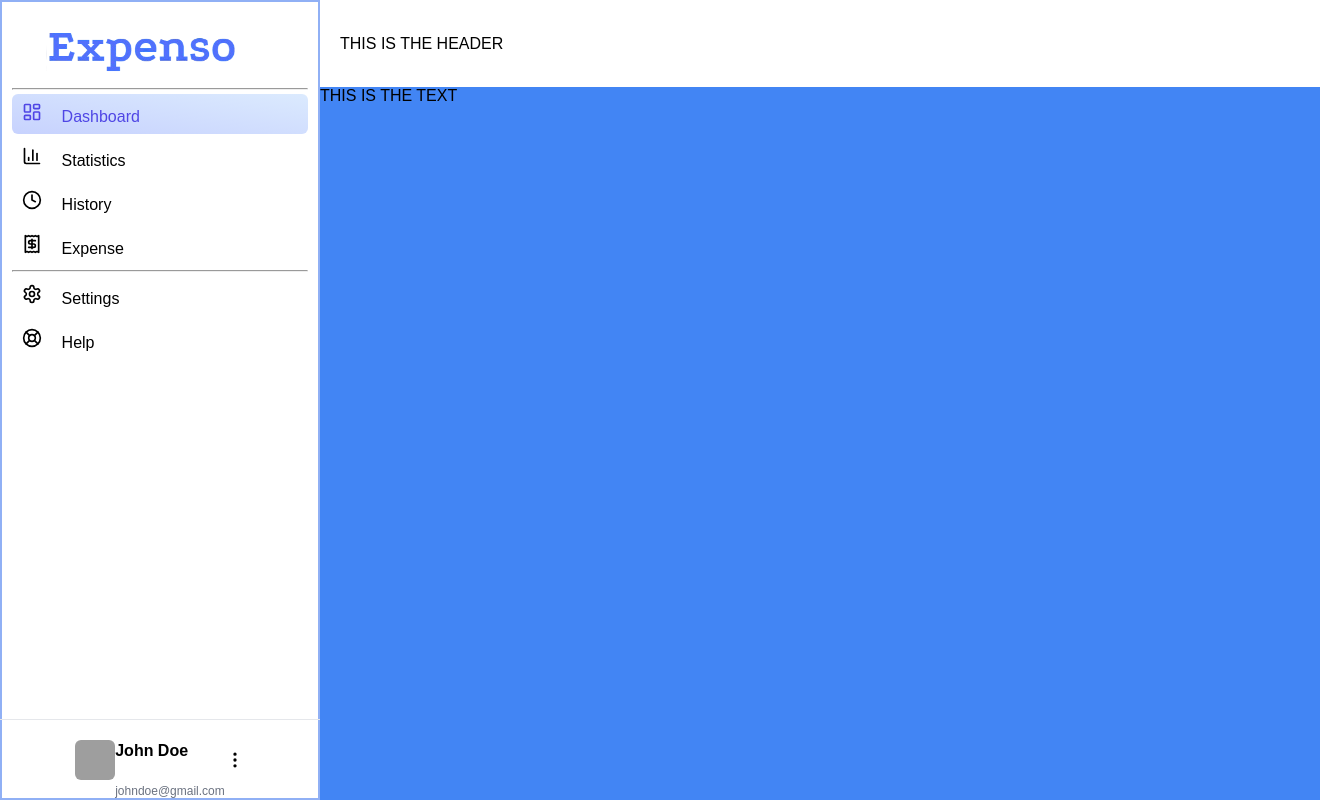
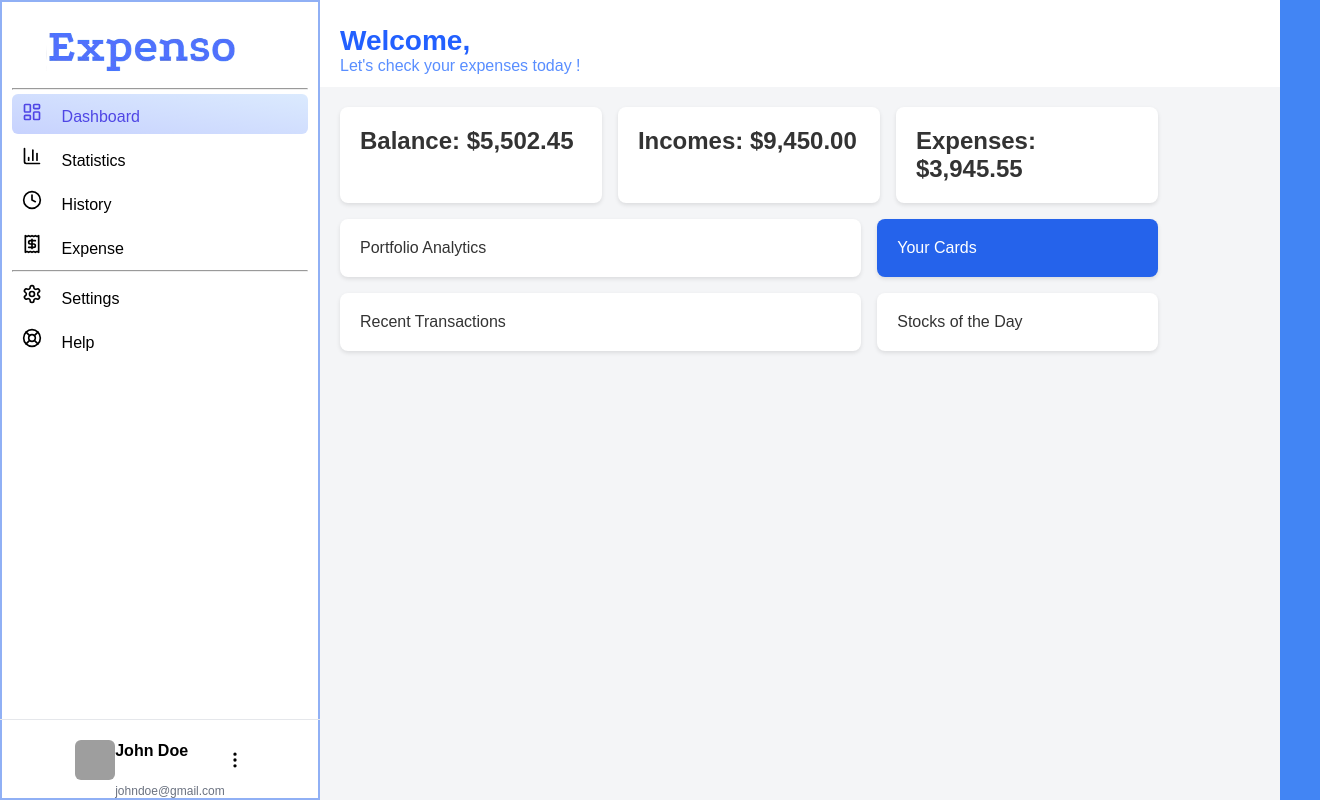
Before and after one commit to HassanKashif-pro/Expense-Tracker, a React (Vite) app in the folder my-react-app/: page /home in a window 1280 px wide. Shown: the whole page, 1320 px wide, since content can reach past the window. Built offline with nearby package versions, Linux system fonts and the light colour scheme; grey boxes are pictures that could not be loaded; a web font is replaced by a local one.

Commit message:
(webapp): Added static cards in home page.

```diff
--- a/my-react-app/src/components/side-Items.tsx
+++ b/my-react-app/src/components/side-Items.tsx
@@ -25,19 +25,20 @@ const sidebarItems = [
 export default function IloveBalls() {
   return (
     <main className="App">
-      <Sidebar className="sidebar">
-        {sidebarItems.map((item, index) =>
-          item.type === "divider" ? (
-            <hr key={index} className="my-3" />
-          ) : (
+      <Sidebar>
+        {sidebarItems.map((item, index) => {
+          if (item.type === "divider") {
+            return <hr key={index} className="my-3" />;
+          }
+          return (
             <SidebarItem
               key={index}
               icon={item.icon}
               text={item.text}
               link={item.link}
             />
-          )
-        )}
+          );
+        })}
       </Sidebar>
       <div className="content">
         <Outlet /> {/* This will render the current route's component */}
--- a/my-react-app/src/pages/Home.tsx
+++ b/my-react-app/src/pages/Home.tsx
@@ -6,8 +6,41 @@ export default function Home() {
   console.log("Home component rendered"); // Check console output
   return (
     <div className="main-home">
-      <header className="header-main">THIS IS THE HEADER</header>
-      <div className="content">THIS IS THE TEXT</div>
+      <header className="header-main">
+        <p
+          style={{
+            color: "#2260FF",
+            fontSize: "28px",
+            fontWeight: "700",
+            margin: "0",
+            marginTop: "25px",
+          }}
+        >
+          Welcome,
+        </p>
+        <p style={{ color: "#598EFF", margin: "0", paddingBottom: "20px" }}>
+          Let's check your expenses today !
+        </p>
+      </header>
+      <div className="content">
+        <div className="dashboard">
+          <div className="top-row">
+            <div className="card balance">Balance: $5,502.45</div>
+            <div className="card incomes">Incomes: $9,450.00</div>
+            <div className="card expenses">Expenses: $3,945.55</div>
+          </div>
+
+          <div className="middle-row">
+            <div className="card portfolio-analytics">Portfolio Analytics</div>
+            <div className="card your-cards">Your Cards</div>
+          </div>
+
+          <div className="bottom-row">
+            <div className="card recent-transactions">Recent Transactions</div>
+            <div className="card stocks-of-the-day">Stocks of the Day</div>
+          </div>
+        </div>
+      </div>
     </div>
   ); // Basic element to confirm rendering
 }
--- a/my-react-app/src/styles/Home.css
+++ b/my-react-app/src/styles/Home.css
@@ -1,14 +1,17 @@
 .main-home {
+  background-color: #f4f5f7;
   flex: 1;
   display: flex;
   flex-direction: column;
+  min-height: 100vh;
+  overflow-x: hidden;
   margin-left: 320px;
 }
 .header-main {
   top: 0;
   width: 100%;
+  display: grid;
   height: 87px;
-  display: flex;
   align-items: center;
   justify-content: space-between;
   background-color: #ffffff;
@@ -20,4 +23,91 @@
 .content {
   display: flex;
   position: relative;
+} /* General dashboard styling */
+.dashboard {
+  display: flex;
+  flex-direction: column;
+  gap: 16px;
+  padding: 20px;
+  background-color: #f4f5f7;
+  font-family: Arial, sans-serif;
 }
+
+/* Card styling */
+.card {
+  background-color: #ffffff;
+  padding: 20px;
+  border-radius: 8px;
+  box-shadow: 0 2px 4px rgba(0, 0, 0, 0.1);
+  color: #333;
+}
+
+/* Top row */
+.top-row {
+  display: flex;
+  gap: 16px;
+}
+
+.top-row .card {
+  flex: 1;
+}
+
+/* Middle row */
+.middle-row {
+  display: flex;
+  gap: 16px;
+}
+
+.portfolio-analytics {
+  flex: 2;
+}
+
+.your-cards {
+  flex: 1;
+  background-color: #2563eb; /* blue-600 */
+  color: #fff;
+}
+
+/* Bottom row */
+.bottom-row {
+  display: flex;
+  gap: 16px;
+}
+
+.recent-transactions {
+  flex: 2;
+}
+
+.stocks-of-the-day {
+  flex: 1;
+}
+
+/* Specific card styles */
+.balance,
+.incomes,
+.expenses {
+  font-size: 24px;
+  font-weight: bold;
+}
+
+.portfolio-analytics {
+  display: flex;
+  flex-direction: column;
+  gap: 10px;
+}
+
+.recent-transactions,
+.stocks-of-the-day {
+  display: flex;
+  flex-direction: column;
+  gap: 10px;
+}
+
+/* Optional media query for responsive adjustments */
+@media (max-width: 768px) {
+  .top-row,
+  .middle-row,
+  .bottom-row {
+    flex-direction: column;
+  }
+}
```
